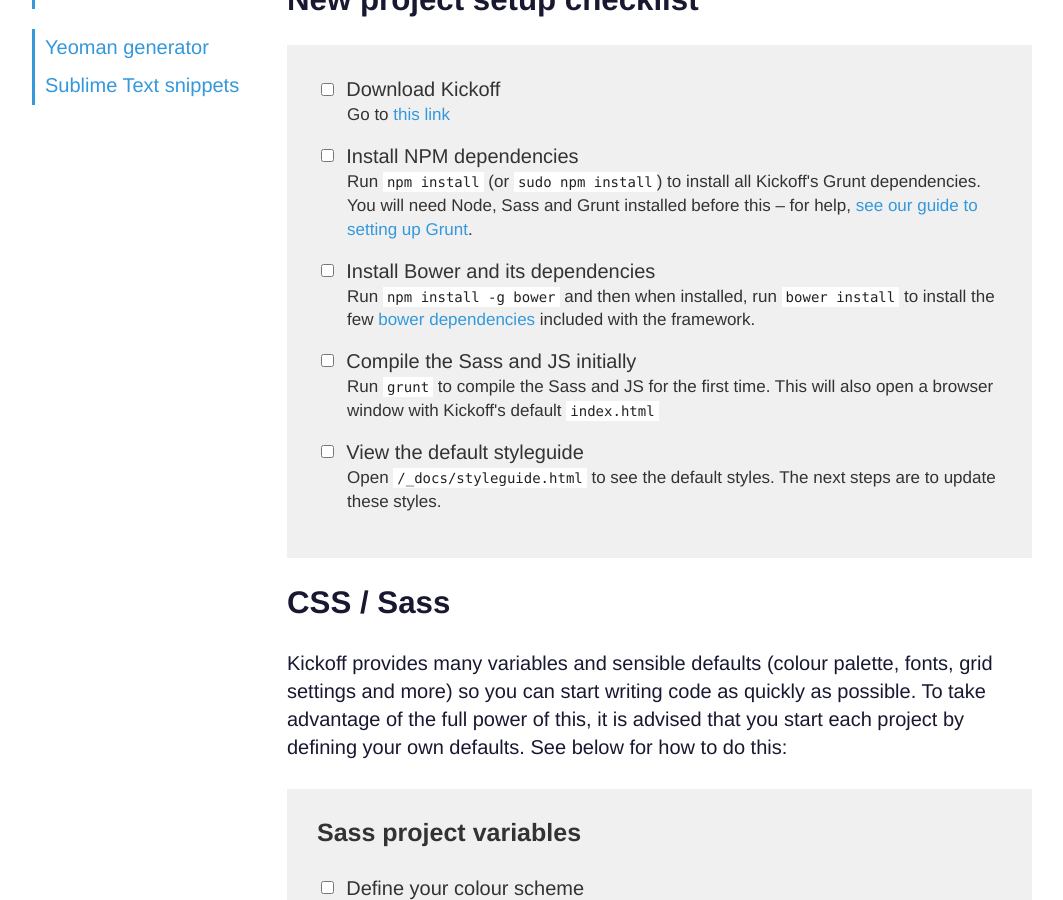
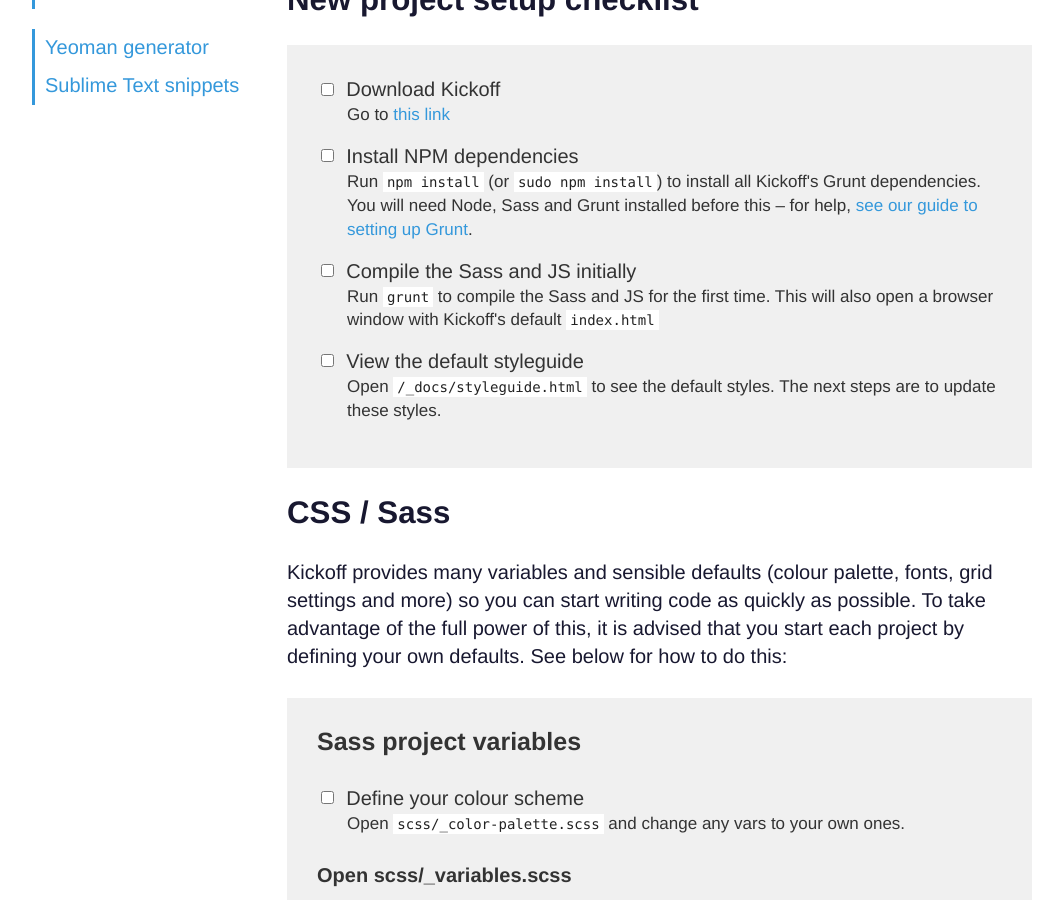
Before and after one commit to TryKickoff/trykickoff.github.io, a Jekyll site: the page built from learn/use.md, in a window 1280 px wide and 900 px high, scrolled down 613 px. Shown: the whole window, without its empty margins (108-1171 px from the left). Built offline with Jekyll 4.4.1, drawn with Linux system fonts in a browser that asks for light colours; nearby versions of some CDN libraries; Markdown is read by kramdown in place of the engine named in the settings; comment, search, counter and statistics services are not loaded.

Commit message:
remove references to bower because we don't use it anymore

```diff
--- a/learn/use.md
+++ b/learn/use.md
@@ -45,14 +45,6 @@
 	</label>
 	<div class="checklistInfo">
 		Run <code>npm install</code> (or <code>sudo npm install</code>) to install all Kickoff's Grunt dependencies. You will need Node, Sass and Grunt installed before this – for help, <a href="grunt.html#setup">see our guide to setting up Grunt</a>.
-	</div>
-
-	<label class="control">
-		<input type="checkbox">
-		Install Bower and its dependencies
-	</label>
-	<div class="checklistInfo">
-		Run <code>npm install -g bower</code> and then when installed, run <code>bower install</code> to install the few <a href="js.html#bower">bower dependencies</a> included with the framework.
 	</div>
 
 	<label class="control">
```
